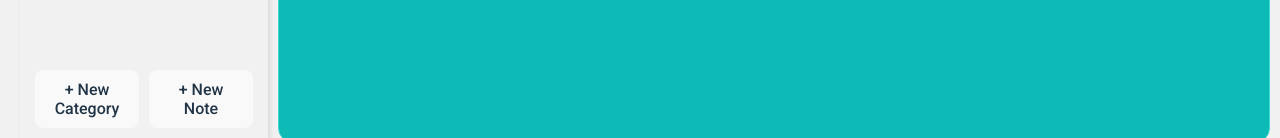
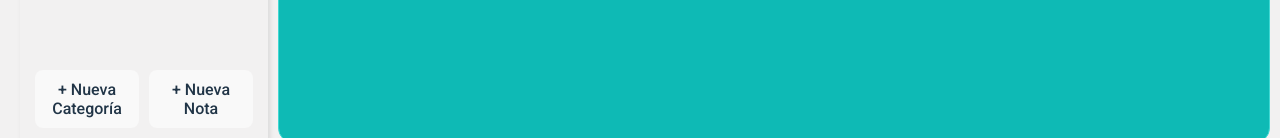
Before and after one commit to BrunaDevTools/ToDo, a React (Vite) app: page / in a window 1280 px wide. Both pictures are taken after typing "Sample" into the empty fields and a click on the button "Continuar". Shown: the part 662-800 px from the top of the page. Built offline with nearby package versions, Linux system fonts and the light colour scheme.

Commit message:
cambio de idioma en botones

```diff
--- a/src/components/Sidebar/Sidebar.jsx
+++ b/src/components/Sidebar/Sidebar.jsx
@@ -136,10 +136,10 @@ export default function Sidebar({
         </div>
         <div className={`${styles.buttonsContainer} ${styles.sidebarControls}`}>
           <button onClick={onAddCategory} className={styles.addButton}>
-            + New Category
+            + Nueva Categoría
           </button>
           <button onClick={onAddNote} className={styles.addButton}>
-            + New Note
+            + Nueva Nota
           </button>
         </div>
       </div>
```
